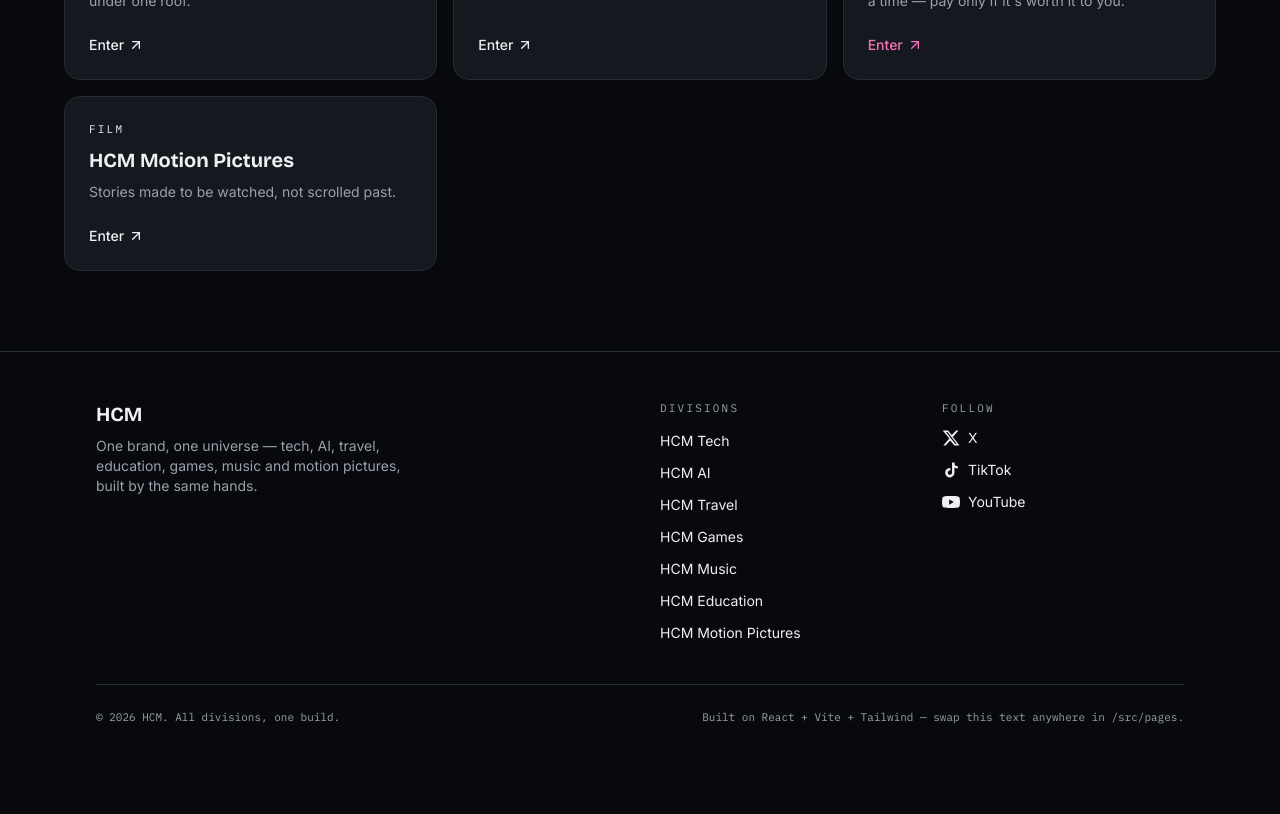
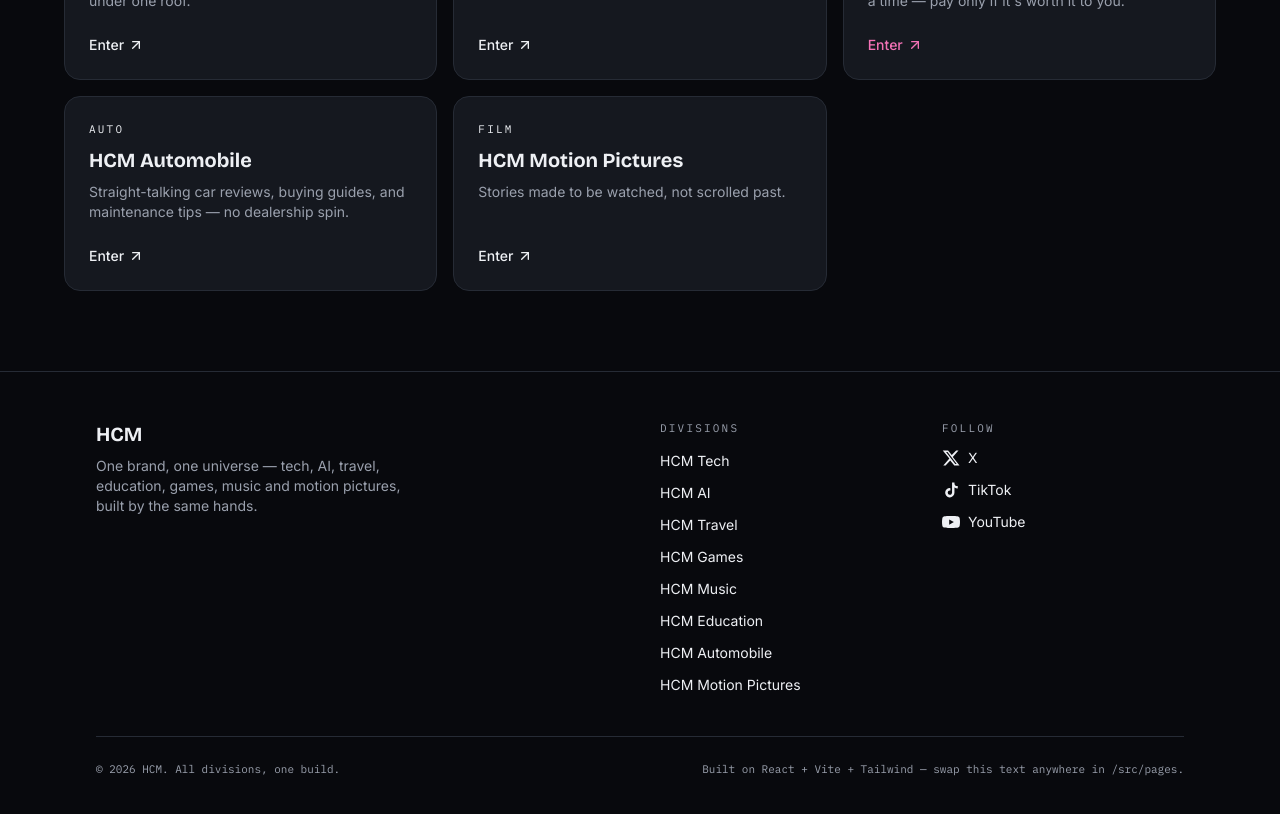
Before and after one commit to hcmtech-official/hcm, a React (Vite) app: page /film in a window 1280 px wide. Shown: the part 1660-2474 px from the top of the page. Before the commit the page ends 2434 px from the top, so only its background shows below. Built offline with nearby package versions, Linux system fonts and the light colour scheme.

Commit message:
Add HCM Automobile division — car reviews, buying guides, maintenance content

```diff
--- a/src/App.jsx
+++ b/src/App.jsx
@@ -7,6 +7,7 @@ import Tech from "./pages/Tech";
 import Ai from "./pages/Ai";
 import Travel from "./pages/Travel";
 import Education from "./pages/Education";
+import Automobile from "./pages/Automobile";
 import Games from "./pages/Games";
 import Music from "./pages/Music";
 import Film from "./pages/Film";
@@ -31,6 +32,7 @@ function Shell() {
           <Route path="/ai" element={<Ai />} />
           <Route path="/travel" element={<Travel />} />
           <Route path="/education" element={<Education />} />
+          <Route path="/automobile" element={<Automobile />} />
           <Route path="/games" element={<Games />} />
           <Route path="/music" element={<Music />} />
           <Route path="/film" element={<Film />} />
--- a/src/data/divisions.js
+++ b/src/data/divisions.js
@@ -62,6 +62,16 @@ export const divisions = [
       "Short, plain-English lessons on one useful skill at a time — pay only if it's worth it to you.",
   },
   {
+    key: "automobile",
+    code: "AUTO",
+    name: "HCM Automobile",
+    tagline: "It's your garage.",
+    path: "/automobile",
+    color: "var(--color-automobile)",
+    summary:
+      "Straight-talking car reviews, buying guides, and maintenance tips — no dealership spin.",
+  },
+  {
     key: "film",
     code: "FILM",
     name: "HCM Motion Pictures",
--- a/src/index.css
+++ b/src/index.css
@@ -23,6 +23,7 @@
   --color-film: #ef4a5f;      /* HCM Motion Pictures */
   --color-ai: #4c8dff;        /* HCM AI */
   --color-education: #f472b6; /* HCM Education */
+  --color-automobile: #ff5a36; /* HCM Automobile */
 }
 
 @layer base {
--- /dev/null
+++ b/src/pages/Automobile.jsx
@@ -0,0 +1,70 @@
+import { Star, ShoppingCart, Wrench, Newspaper } from "lucide-react";
+import DivisionHero from "../components/DivisionHero";
+import AppBadges from "../components/AppBadges";
+import { divisions } from "../data/divisions";
+
+const d = divisions.find((x) => x.key === "automobile");
+
+const offerings = [
+  {
+    icon: Star,
+    title: "Car reviews",
+    body: "Real-world reviews of new and used cars — what it's actually like to live with, not a press-kit summary.",
+  },
+  {
+    icon: ShoppingCart,
+    title: "Buying guides",
+    body: "New vs. used, budget breakdowns, and what to check before you hand over a deposit.",
+  },
+  {
+    icon: Wrench,
+    title: "Maintenance & DIY",
+    body: "Plain-English guides for the basics — what you can safely do yourself, and when to hand it to a mechanic.",
+  },
+  {
+    icon: Newspaper,
+    title: "News & features",
+    body: "Industry news, launches, and the odd deep dive into car culture and motorsport.",
+  },
+];
+
+export default function Automobile() {
+  return (
+    <>
+      <DivisionHero
+        code={d.code}
+        name={d.name}
+        tagline={d.tagline}
+        description="Car reviews, buying guides, and maintenance advice written straight — no dealership spin, no sponsored puff pieces."
+        color={d.color}
+      />
+
+      <section className="px-5 py-16 sm:px-8">
+        <div className="mx-auto max-w-5xl">
+          <h2 className="font-mono text-xs uppercase tracking-[0.2em] text-[var(--color-ink-dim)]">
+            What's here
+          </h2>
+          <div className="mt-6 grid gap-4 sm:grid-cols-2 lg:grid-cols-4">
+            {offerings.map((o) => (
+              <div
+                key={o.title}
+                className="rounded-2xl border border-[var(--color-line)] bg-[var(--color-surface)] p-6"
+              >
+                <o.icon size={22} style={{ color: d.color }} />
+                <h3 className="mt-4 font-display text-lg font-bold">{o.title}</h3>
+                <p className="mt-2 text-sm leading-relaxed text-[var(--color-ink-dim)]">
+                  {o.body}
+                </p>
+              </div>
+            ))}
+          </div>
+          <p className="mt-6 font-mono text-[11px] text-[var(--color-ink-dim)]">
+            First reviews are in the works — this page will fill in as
+            content ships.
+          </p>
+        </div>
+      </section>
+      <AppBadges color={d.color} />
+    </>
+  );
+}
```
